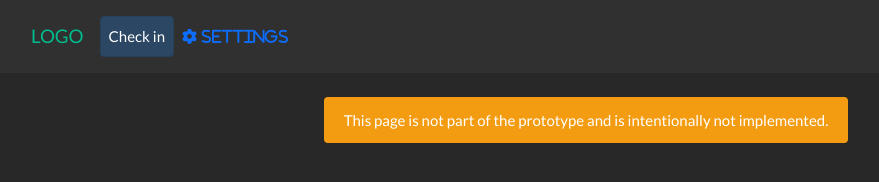
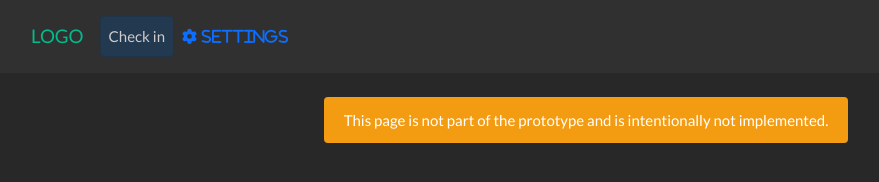
Before and after one commit to scottjodoin/gratitude-prototype, a website: page test.html in a window 1280 px wide. In both pictures the pointer is over the link "Check in". Shown: the whole page, without its empty margins (54-933 px from the left). Drawn offline with nearby package versions, Linux system fonts and the light colour scheme.

Commit message:
make hover colour slightly different with a filter

```diff
--- a/style.css
+++ b/style.css
@@ -95,6 +95,11 @@ h1 {
 .Acti-add-title
 {
   padding-bottom:1rem;
+}
+
+.btn:hover{
+  filter: brightness(0.8);
+  transition:0.2s;
 }
 
 .CustomActiLeft{
@@ -232,6 +237,7 @@ input:checked + .btn-square {
   background-color: #282828;
   border: 1px solid #3f6844ff;
 }
+
 .navbar-menu-button:hover{
   background-color: rgba(0, 0, 0, 0.658);
   outline: none;
```
